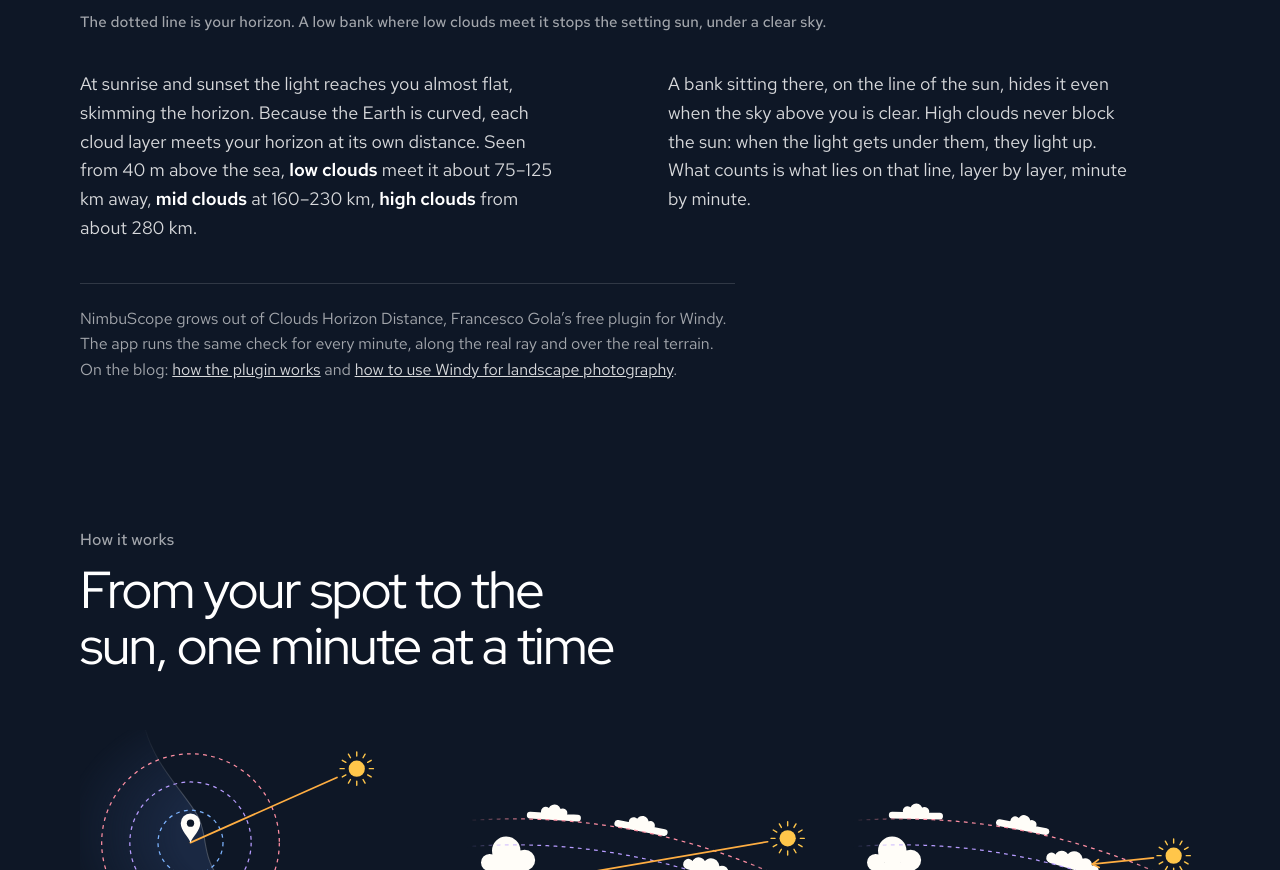
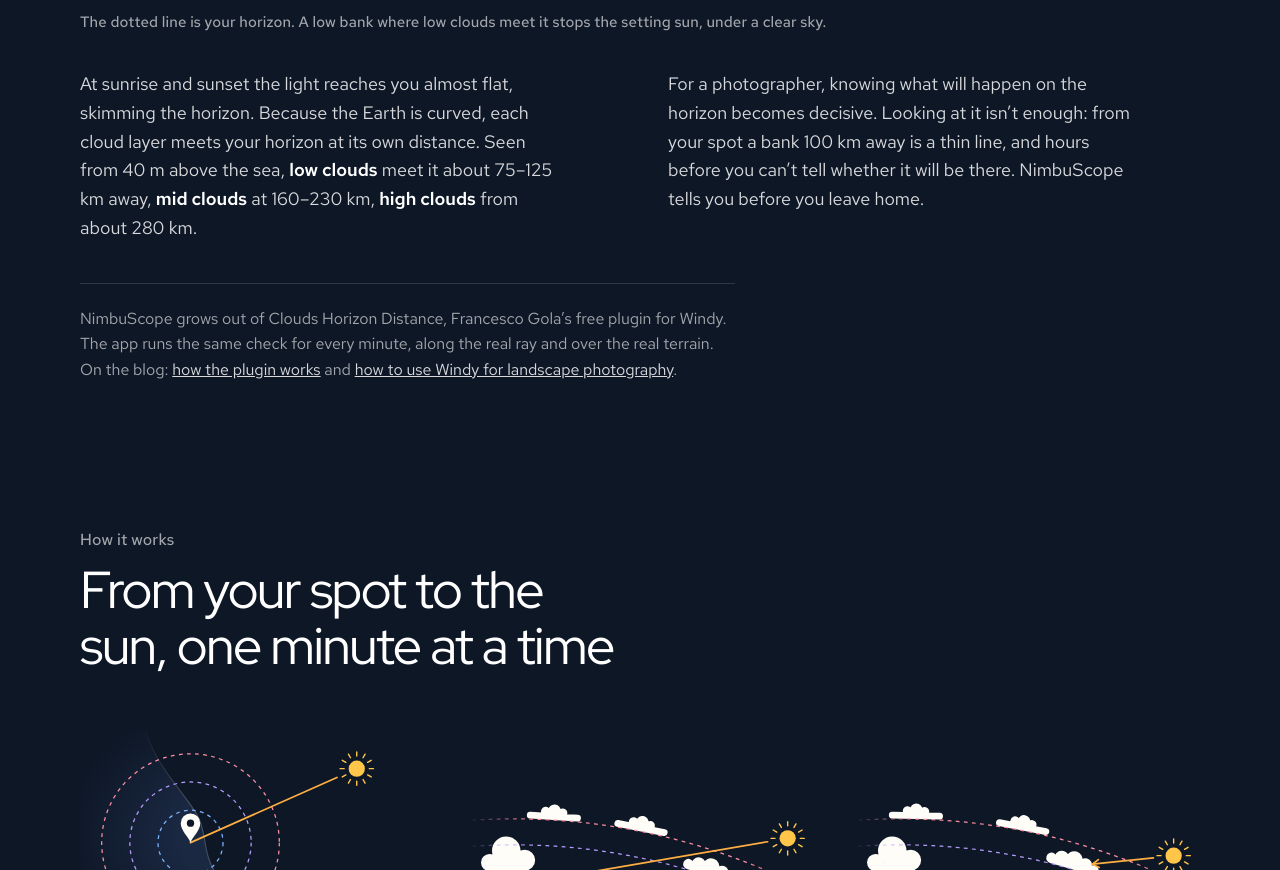
Before and after one commit to chiotas/nimbuscope-sito, a plain HTML site: page index.html in a window 1280 px wide. Shown: the part 1575-2445 px from the top of the page. Drawn offline with Linux system fonts and the light colour scheme.

Commit message:
L'idea: paragrafo nuovo sull'orizzonte (3/11)

```diff
--- a/index.html
+++ b/index.html
@@ -401,7 +401,7 @@ p { text-wrap: pretty; }
       </figure>
       <div class="idea-testi">
         <p>At sunrise and sunset the light reaches you almost flat, skimming the horizon. Because the Earth is curved, each cloud layer meets your horizon at its own distance. Seen from 40 m above the sea, <strong>low clouds</strong> meet it about 75–125 km away, <strong>mid clouds</strong> at 160–230 km, <strong>high clouds</strong> from about 280 km.</p>
-        <p>A bank sitting there, on the line of the sun, hides it even when the sky above you is clear. High clouds never block the sun: when the light gets under them, they light up. What counts is what lies on that line, layer by layer, minute by minute.</p>
+        <p>For a photographer, knowing what will happen on the horizon becomes decisive. Looking at it isn’t enough: from your spot a bank 100 km away is a thin line, and hours before you can’t tell whether it will be there. NimbuScope tells you before you leave home.</p>
       </div>
       <p class="credenziale">NimbuScope grows out of Clouds Horizon Distance, Francesco Gola’s free plugin for Windy. The app runs the same check for every minute, along the real ray and over the real terrain. On the blog: <a href="https://www.francescogola.net/tutorial/clouds-horizon-distance-the-plugin-for-windy-com-for-landscape-photography/">how the plugin works</a> and <a href="https://www.francescogola.net/tutorial/how-to-use-windy-com-for-landscape-photography/">how to use Windy for landscape photography</a>.</p>
     </div>
```
